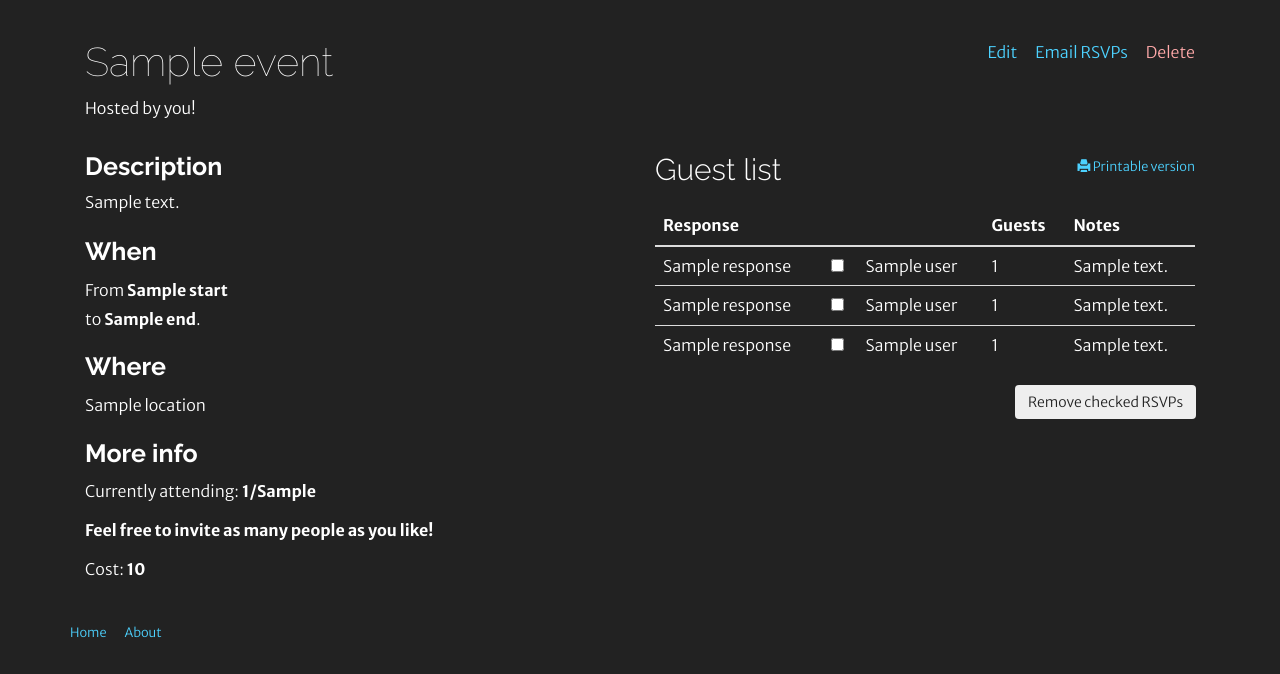
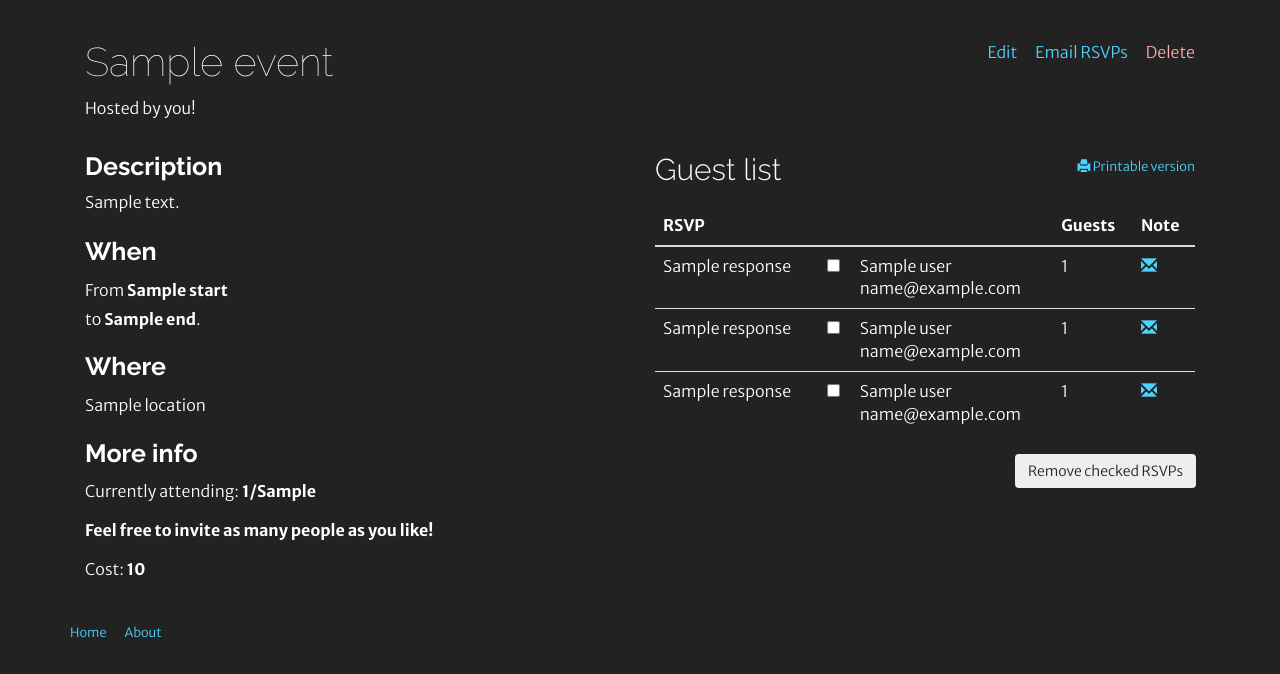
Before and after one commit to lincolnloop/blinken-bloop, a Django app: template headcount/events/templates/events/event_detail.html in a window 1280 px wide. Shown: the part 52-726 px from the top of the page. Run offline with Django 3.2, Linux system fonts and the light colour scheme; the template is opened without the code that fills it: most values are stand-ins (such as "Sample title", 1, 10 or a date in 2020); style sheets or scripts are compiled from the project's sources; some libraries are stand-ins or nearby versions.

Commit message:
Added show/hide to notes in event detail rsvp view

```diff
--- a/headcount/events/templates/events/_rsvp_table.html
+++ b/headcount/events/templates/events/_rsvp_table.html
@@ -1,11 +1,11 @@
-<table class="table">
+<table class="table rsvp-table">
     <thead>
         <tr>
-            <th>Response</th>
+            <th>RSVP</th>
             <th></th>
             <th></th>
             <th>Guests</th>
-            <th>Notes</th>
+            <th>Note</th>
         </tr>
     </thead>
     <tbody>
--- a/headcount/events/templates/events/_rsvp_table_row.html
+++ b/headcount/events/templates/events/_rsvp_table_row.html
@@ -1,7 +1,11 @@
-<tr>
+<tr id="rsvp-{{ rsvp.pk }}">
     <td>{{ rsvp.response|capfirst }}</td>
     <td><input type="checkbox" name="delete_{{ rsvp.id }}"></td>
-    <td>{{ rsvp.user }}</td>
+    <td>{{ rsvp.user.name }}<br>{{ rsvp.user.email }}</td>
     <td>{% if rsvp.response = "no" %}N/A{% else %}{{ rsvp.num_guests}}{% endif %}</td>
-    <td>{{ rsvp.notes }}</td>
+    <td><a href="#" class="notes-truncated"><span class="glyphicon glyphicon-envelope"></span></a></td>
 </tr>
+<tr id="notes-{{ rsvp.pk }}" class="notes-all">
+    <td></td>
+    <td colspan="4" class="help">{{ rsvp.notes }}</td>
+</tr>
--- a/headcount/events/templates/events/event_detail.html
+++ b/headcount/events/templates/events/event_detail.html
@@ -26,3 +26,7 @@
         <p>No RSVPs yet!</p>
     {% endif %}
 {% endblock %}
+
+{% block scripts %}
+    <script src="{{ STATIC_URL }}js/rsvp-details.js"></script>
+{% endblock %}
--- a/headcount/static/js/forms.js
+++ b/headcount/static/js/forms.js
@@ -13,9 +13,9 @@ $(document).ready(function(){
 
     $('#div_id_response').on('change', 'input[name=response]', function (){
         if ($(this).attr('value') == 'no') {
-            $('#div_id_num_guests').hide();
+            $('#div_id_num_guests').hide(300);
         } else {
-            $('#div_id_num_guests').show();
+            $('#div_id_num_guests').show(300);
         }
     });
 });
--- /dev/null
+++ b/headcount/static/js/rsvp-details.js
@@ -0,0 +1,8 @@
+$(document).ready(function(){
+    $('.notes-all').hide();
+
+    $('.rsvp-table').on('click', '.notes-truncated', function(e){
+        e.preventDefault();
+        $('#notes-' + $(this).parents('tr').attr('id').slice(5)).toggle(300);
+    });
+});
--- a/headcount/static/less/style.less
+++ b/headcount/static/less/style.less
@@ -315,6 +315,10 @@ h4 {
     padding-bottom: 20px;
 }
 
+table tbody .notes-all > td {
+    border-top: none;
+}
+
 .footer {
     margin-top: 20px;
     ul {
```
